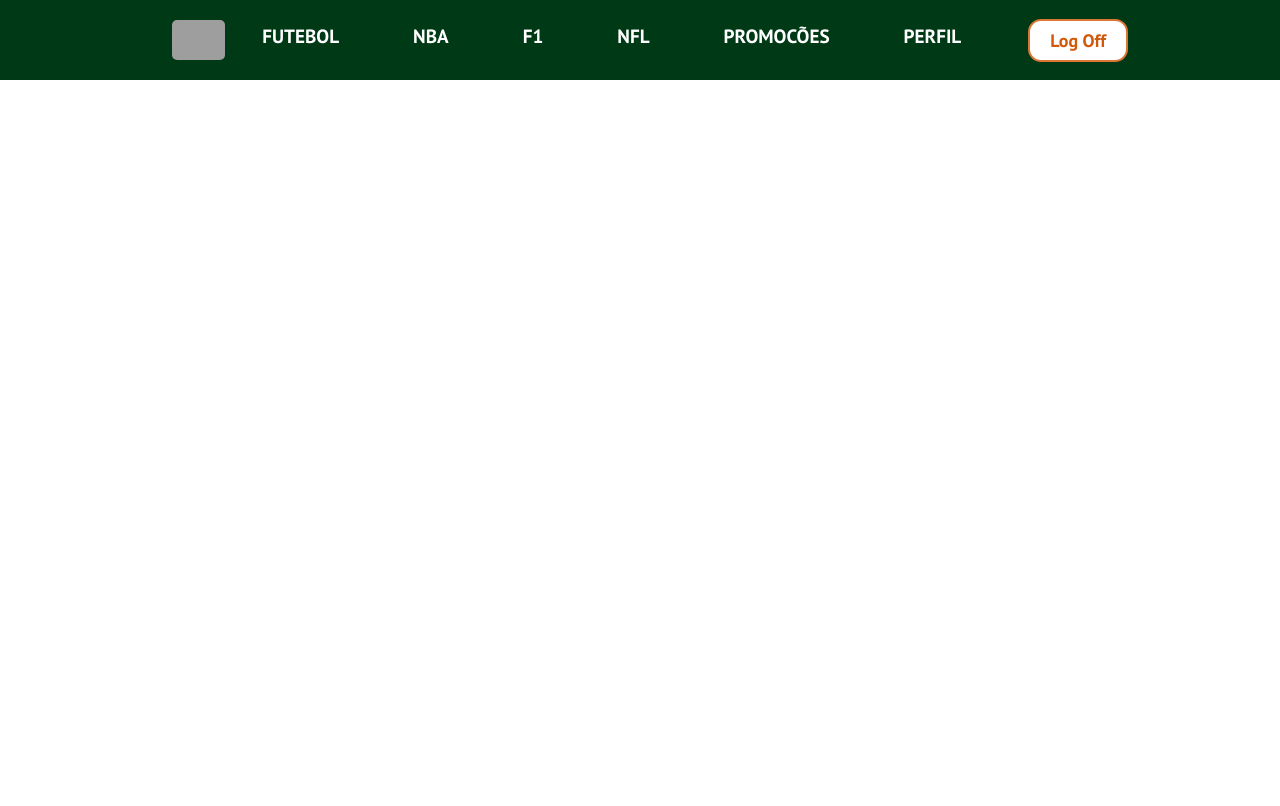
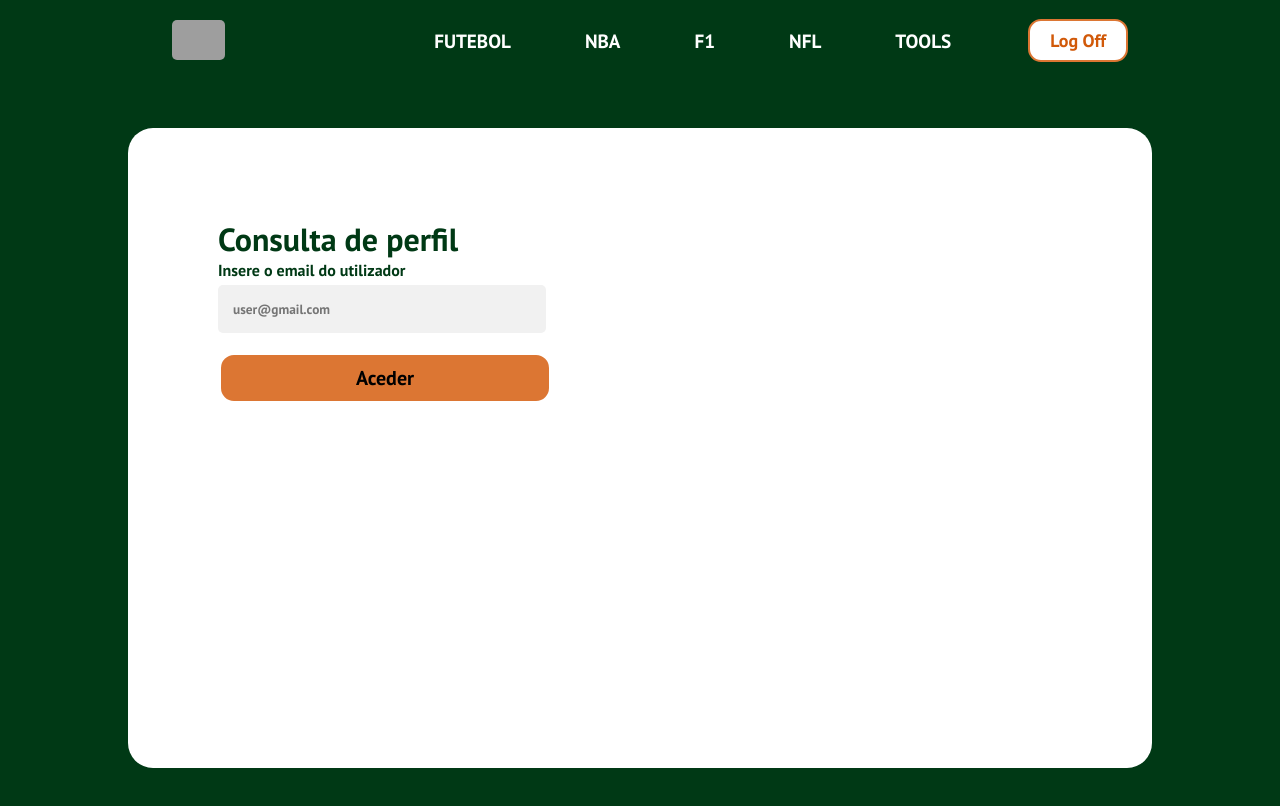
Before and after one commit to RayMightBeWrong/RASBet, a React (Create React App) app in the folder rasbetreact/: page /admin_Options/consultaPerfil in a window 1280 px wide. Shown: the top 806 px of the page. Built offline with nearby package versions, Linux system fonts and the light colour scheme; grey boxes are pictures that could not be loaded.

Commit message:
Consulta perfil from admin tools

```diff
--- a/rasbetreact/src/App.js
+++ b/rasbetreact/src/App.js
@@ -20,7 +20,7 @@ function App() {
     expert: expert logged in
     admin: admin logged in
   */
-  const [userState, setUserState] = useState('gambler')
+  const [userState, setUserState] = useState('admin')
   const [userId, setUserId] = useState(1)
 
   return (
@@ -47,7 +47,7 @@ function App() {
           <Route path='/admin_Options/registo_Expert' element={<Registo userState={userState} expertMode="true" />} />
           <Route path='/admin_Options/coins' element={<MenuCoins userState={userState} />} />
           <Route path='/admin_Options/promocoes' element={<GestorPromocoes userState={userState} />} />
-          <Route path='/admin_Options/consultaPerfil' element={<ConsultaPerfil userState={userState} />} />
+          <Route path='/admin_Options/consultaPerfil' element={<ConsultaPerfil userState={userState} setUserState={setUserState} setUserId={setUserId} />} />
 
         </Routes>
       </Router>
--- a/rasbetreact/src/components/pages/ConsultaPerfil.js
+++ b/rasbetreact/src/components/pages/ConsultaPerfil.js
@@ -1,21 +1,51 @@
-import React from 'react';
+import React, { useState, useEffect } from 'react';
 import './Login.css';
 import { Button } from '../Button';
-import { Link } from 'react-router-dom';
+import { Link, useNavigate } from 'react-router-dom';
 
 function ConsultaPerfil({
-    userState
+    userState,
+    setUserState,
+    setUserId
 }) {
+
+    const navigate = useNavigate();
+    const [email, setEmail] = useState('')
+
+    const handleSubmit = event => {
+        event.preventDefault()
+        const requestOptions = {
+            method: 'GET',
+            headers: { "Content-Type": "application/json" }
+        }
+
+        fetch("http://localhost:8080/api/users/gambler?email=" + email, requestOptions)
+            .then(res => res.json())
+            .then(result => {
+                console.log(result)
+                alert("Changed to gambler profile")
+                setUserState("gambler")
+                setUserId(result.user_id)
+                navigate("/")
+            })
+            .catch(error => {
+                alert("Email not found")
+                console.log(error)
+                console.log("yoo")
+            });
+    }
+
     if (userState === "admin") {
         return (
             <>
                 <div className='registo'>
                     <div className='white-box'>
-                        <form action="/action_page.php" class="container-form">
-                            <h1>Procurar utilizador</h1>
+                        <form className="container-form" onSubmit={handleSubmit}>
+                            <h1>Consulta de perfil</h1>
+                            Insere o email do utilizador
 
-                            <input type="txtL" placeholder="Nome" name="nome" required />
-                            <Button type="submit" buttonSize='btn--flex'>Procurar</Button>
+                            <input type="txtL" placeholder="user@gmail.com" value={email} onChange={(e) => setEmail(e.target.value)} required />
+                            <Button type="submit" buttonSize='btn--flex'>Aceder</Button>
                         </form>
                     </div>
                 </div>
```
